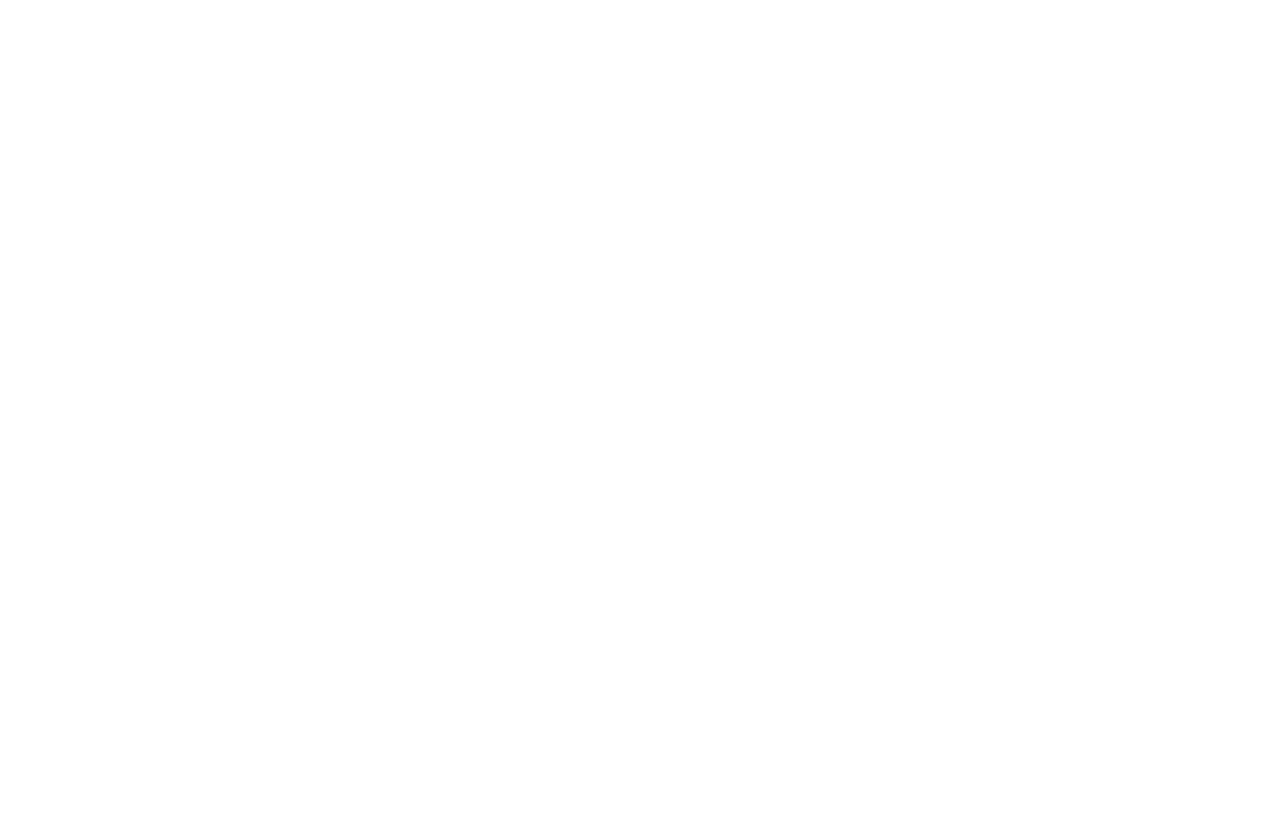
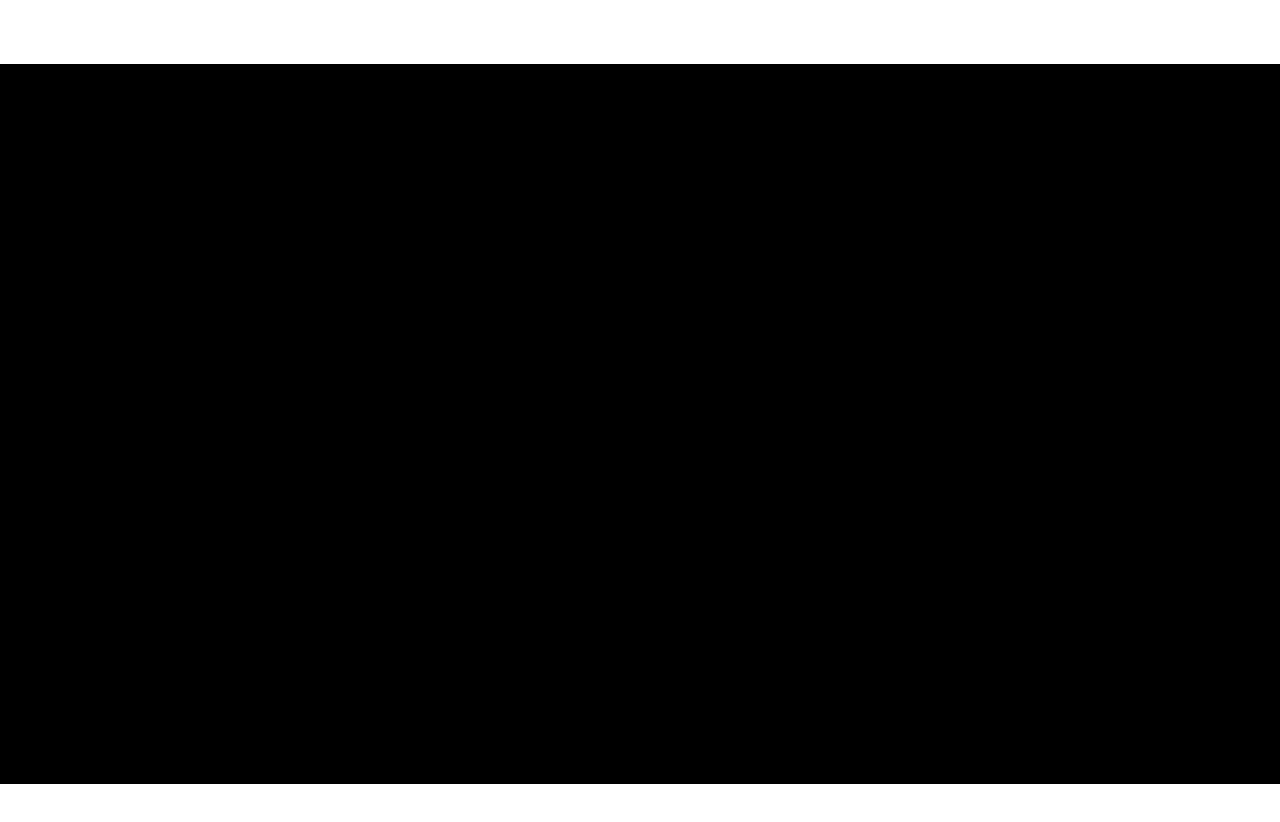
Before and after one commit to Avendor7/SocketPong, a website: page public/game.html in a window 1280 px wide. Shown: the top 822 px of the page. After the commit the page ends 800 px from the top, so only its background shows below. Drawn offline with nearby package versions, Linux system fonts and the light colour scheme.

Commit message:
static canvas size

```diff
--- a/public/game.html
+++ b/public/game.html
@@ -4,10 +4,18 @@
     <title>Socket Pong</title>
     <meta name="viewport" content="width=device-width, initial-scale=1.0">
     <link href="http://cdnjs.cloudflare.com/ajax/libs/twitter-bootstrap/3.3.7/css/bootstrap.min.css" rel="stylesheet" media="screen">
+    <style type="text/css">
+    .canvas-container {
+        margin-top:5%;
+        margin-left: auto;
+        margin-right: auto;
+        width: 1280px;
+    }
+    </style>
   </head>
   <body onload='init()'>
-    <div class="container">
-        <!--<canvas id="myCanvas" style="border:1px solid #000000;"></canvas>-->
+    <div class='canvas-container'>
+        <canvas id="pong"></canvas>
     </div>
     <script src="game.js"></script>
     <script src="http://cdnjs.cloudflare.com/ajax/libs/jquery/3.2.1/jquery.min.js"></script>
--- a/public/game.js
+++ b/public/game.js
@@ -14,15 +14,15 @@ function init() {
 
 //main game object
 var game = {
-    canvas : document.createElement("canvas"),
+    canvas : document.getElementById("pong"),
     start : function() {
-        //set width to the container width
-        this.canvas.style.width = '100%';
-        //set height to the window height
-        this.canvas.height = window.innerHeight;
+        this.canvas.width = 1280;
+        this.canvas.height = 720;
         this.context = this.canvas.getContext("2d");
-        document.body.insertBefore(this.canvas, document.body.childNodes[0]);
         this.interval = setInterval(update, 20);
+
+        this.context.fillStyle= 'black';
+        this.context.fillRect(0, 0, this.canvas.width, this.canvas.height);
 
         //input
         window.addEventListener('keydown', function (e) {
```
